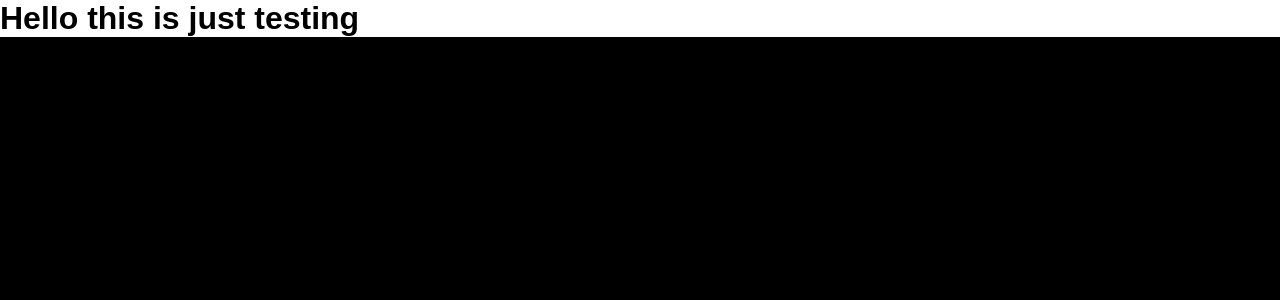
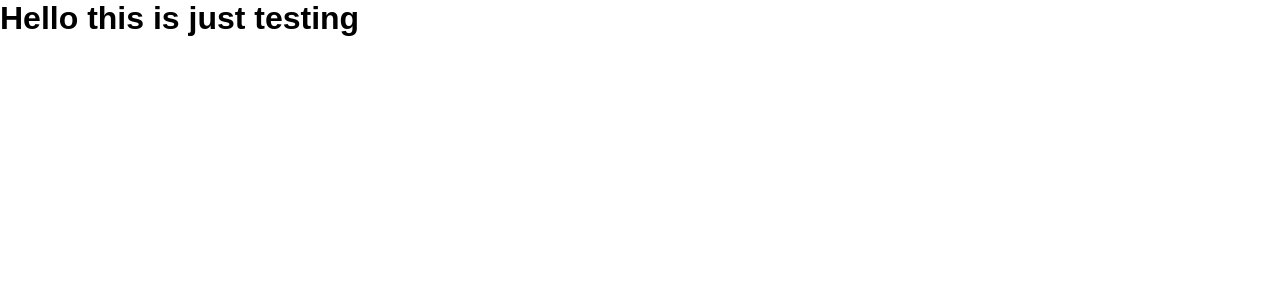
Before and after one commit to devupclub123/DevupWebsite, a PHP site: page /about.html in a window 1280 px wide. Shown: the top 300 px of the page. Run offline with PHP 8.4, Linux system fonts and the light colour scheme.

Commit message:
26/02/2023

```diff
--- a/style.css
+++ b/style.css
@@ -17,7 +17,7 @@ a{
 html {
     scroll-behavior: smooth;
     font-family: Arial, "Helvetica Neue", Helvetica, sans-serif;
-    background-color: #000;
+    background-color: white;
     overflow-x: hidden;
 }
 
```
